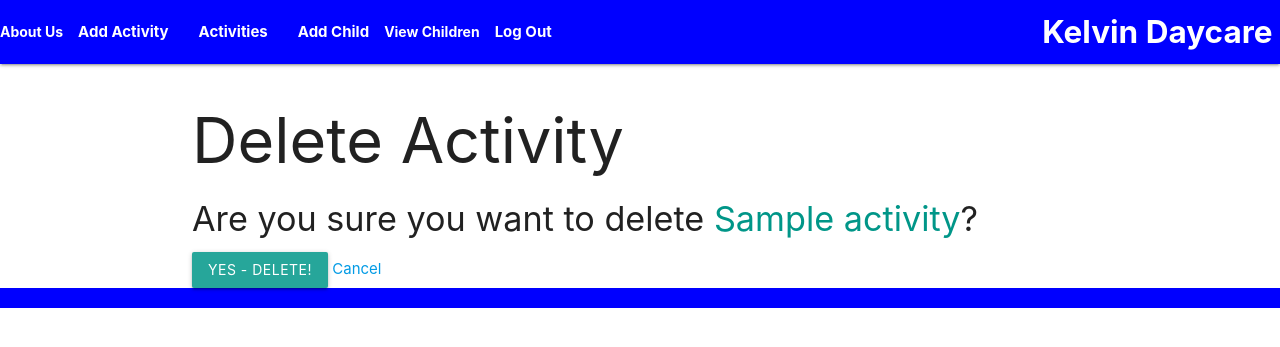
After one commit to kelvinbest1/Childcare-Check-In, a Django app: page /activities/1/delete/ in a window 1280 px wide. The commit adds this page. Shown: the top 347 px of the page. Run offline with Django 4.2, Linux system fonts and the light colour scheme; a user stored in the database is signed in; tables that the repository leaves empty hold one stand-in row (values such as "Sample post").

Commit message:
updated activity view function

```diff
--- a/childcheckin/main_app/templates/base.html
+++ b/childcheckin/main_app/templates/base.html
@@ -21,6 +21,8 @@
           <ul id="nav-mobile" class="left hide-on-med-and-down">
             <li><a href="{% url 'about' %}"></a>About Us</a></li>
             {% if user.is_authenticated %}
+            <li><a href="{% url 'activities_create' %}">Add Activity</a></li>
+            <li><a href="{% url 'activites_index' %}">Activities</a></li>
             <li><a href="{% url 'children_create' %}">Add Child</a></li>
             <li><a href="{% url 'index' %}"></a>View Children</a></li>
             <li><a href="{% url 'logout' %}">Log Out</a></li>
--- /dev/null
+++ b/childcheckin/main_app/templates/main_app/activity_confirm_delete.html
@@ -0,0 +1,13 @@
+{% extends 'base.html' %}
+
+{% block content %}
+  <h1>Delete Activity</h1>
+
+  <h4>Are you sure you want to delete <span class="teal-text">{{ object.name }}</span>?</h4>
+
+  <form action="" method="POST">
+    {% csrf_token %}
+    <input type="submit" value="Yes - Delete!" class="btn">
+    <a href="{% url 'activities_detail' object.id %}">Cancel</a>
+  </form>
+{% endblock %}
--- a/childcheckin/main_app/views.py
+++ b/childcheckin/main_app/views.py
@@ -1,5 +1,6 @@
 from django.shortcuts import render,redirect
-from django.views.generic.edit import CreateView, UpdateView, DeleteView, ListView, DetailView
+from django.views.generic.edit import CreateView, UpdateView, DeleteView
+from django.views.generic import ListView, DetailView
 from django.contrib.auth.mixins import LoginRequiredMixin
 from .models import Child, Roster, Activity
 from django.contrib.auth import login
@@ -90,7 +91,7 @@ def assoc_activity(request, child_id, activity_id):
   return redirect('detail', child_id=child_id)
 
 @login_required
-def unassoc_Activity(request, child_id, activity_id):
+def unassoc_activity(request, child_id, activity_id):
   Child.objects.get(id=child_id).activities.remove(activity_id)
   return redirect('detail', child_id=child_id)
 
```
Also changed, not shown: childcheckin/main_app/templates/main_app/activity_form.html (+6 -6 lines).
